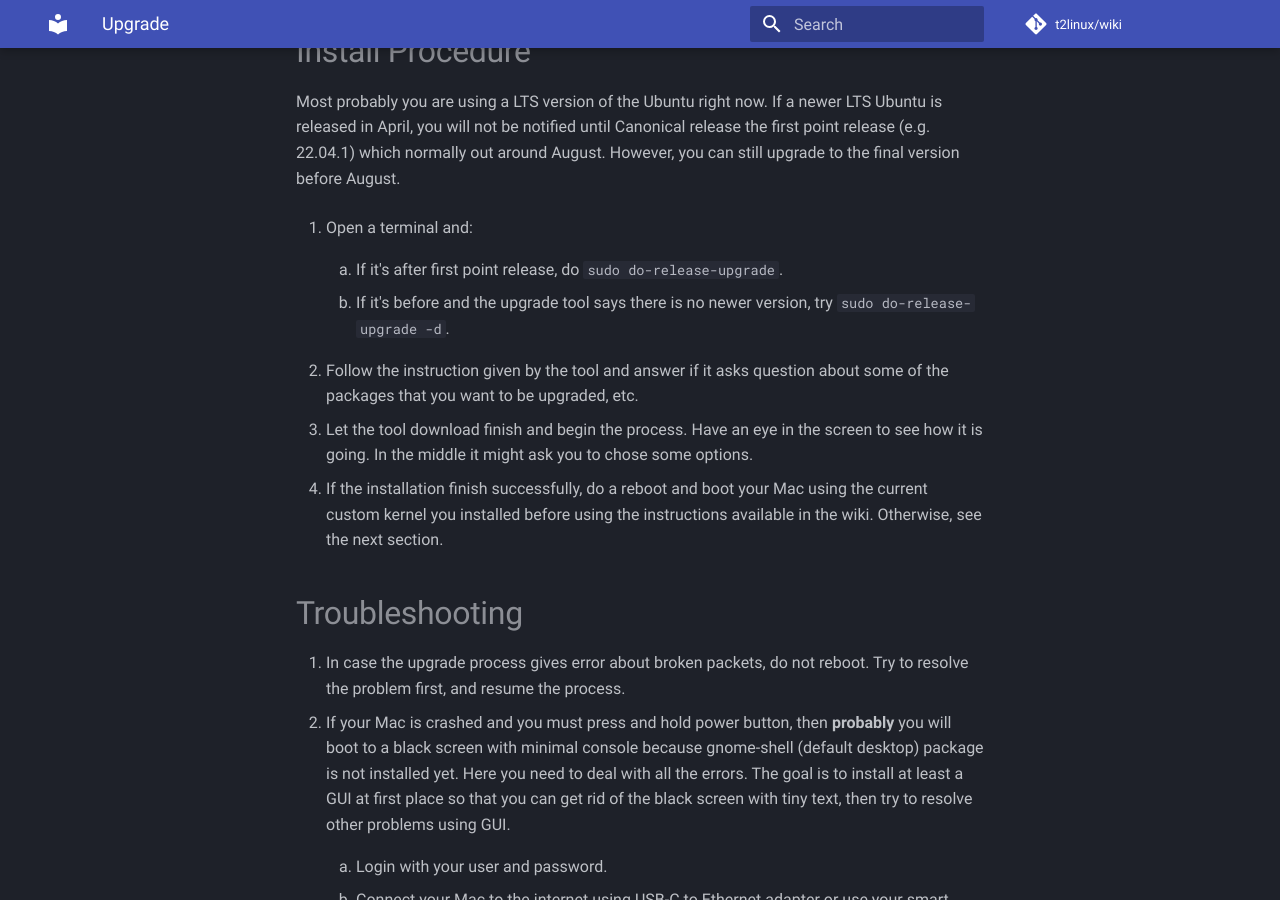
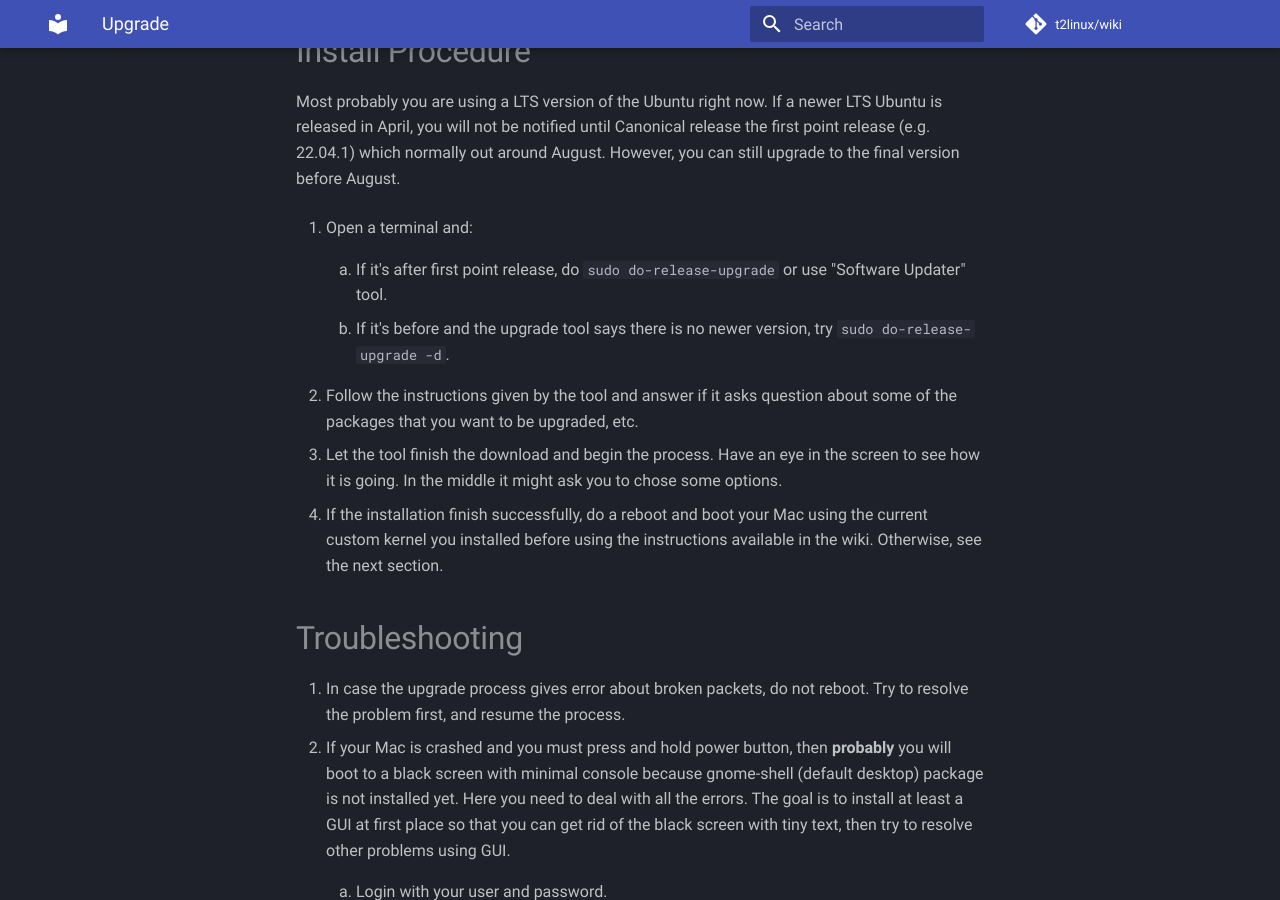
Before and after one commit to t2linux/wiki, an MkDocs documentation site: the page built from docs/distributions/ubuntu/upgrade.md, in a window 1280 px wide and 900 px high, scrolled down 873 px. Built offline with MkDocs 1.6.1 and Material for MkDocs 9.7.7, drawn with Linux system fonts in a browser that asks for light colours; comment, search, counter and statistics services are not loaded.

Commit message:
add Software upgrade tool
and resolve other spelling errors

```diff
--- a/docs/distributions/ubuntu/upgrade.md
+++ b/docs/distributions/ubuntu/upgrade.md
@@ -25,12 +25,12 @@ Most probably you are using a LTS version of the Ubuntu right now. If a newer LT
 
 1. Open a terminal and:
 
-    1. If it's after first point release, do `sudo do-release-upgrade`.
+    1. If it's after first point release, do `sudo do-release-upgrade` or use "Software Updater" tool.
 
     2. If it's before and the upgrade tool says there is no newer version, try `sudo do-release-upgrade -d`.
 
-2. Follow the instruction given by the tool and answer if it asks question about some of the packages that you want to be upgraded, etc.
-3. Let the tool download finish and begin the process. Have an eye in the screen to see how it is going. In the middle it might ask you to chose some options.
+2. Follow the instructions given by the tool and answer if it asks question about some of the packages that you want to be upgraded, etc.
+3. Let the tool finish the download and begin the process. Have an eye in the screen to see how it is going. In the middle it might ask you to chose some options.
 4. If the installation finish successfully, do a reboot and boot your Mac using the current custom kernel you installed before using the instructions available in the wiki. Otherwise, see the next section.
 
 # Troubleshooting
```
